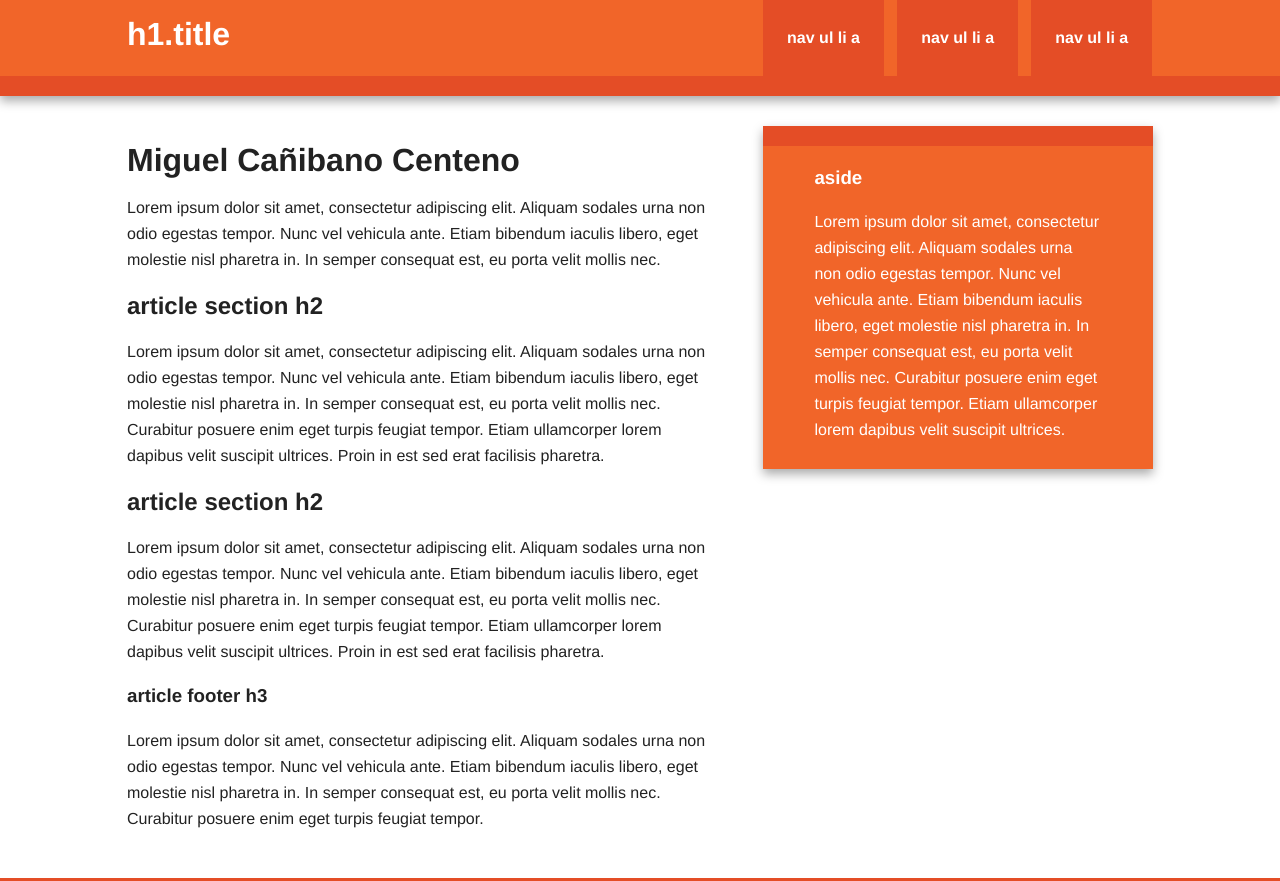
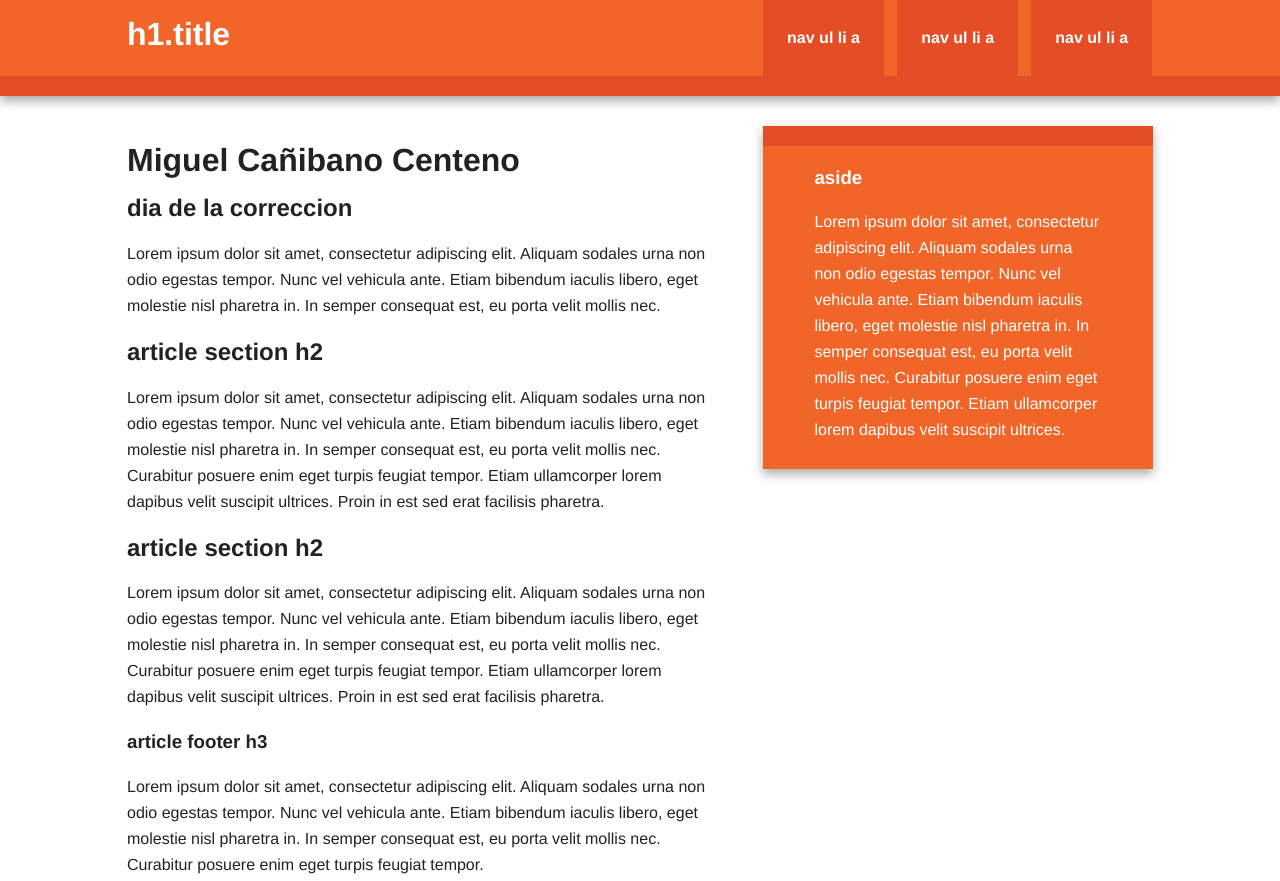
Before and after one commit to daw223-03/ej2.1, a plain HTML site: page index.html in a window 1280 px wide. Shown: the top 881 px of the page. Drawn offline with nearby package versions, Linux system fonts and the light colour scheme.

Commit message:
correccion

```diff
--- a/index.html
+++ b/index.html
@@ -40,7 +40,8 @@
                 <article>
                     <header>
                         <h1>Miguel Cañibano Centeno</h1>
-                        <p>Lorem ipsum dolor sit amet, consectetur adipiscing elit. Aliquam sodales urna non odio egestas tempor. Nunc vel vehicula ante. Etiam bibendum iaculis libero, eget molestie nisl pharetra in. In semper consequat est, eu porta velit mollis nec.</p>
+                       <h2>dia de la correccion</h2>
+ <p>Lorem ipsum dolor sit amet, consectetur adipiscing elit. Aliquam sodales urna non odio egestas tempor. Nunc vel vehicula ante. Etiam bibendum iaculis libero, eget molestie nisl pharetra in. In semper consequat est, eu porta velit mollis nec.</p>
                     </header>
                     <section>
                         <h2>article section h2</h2>
```
